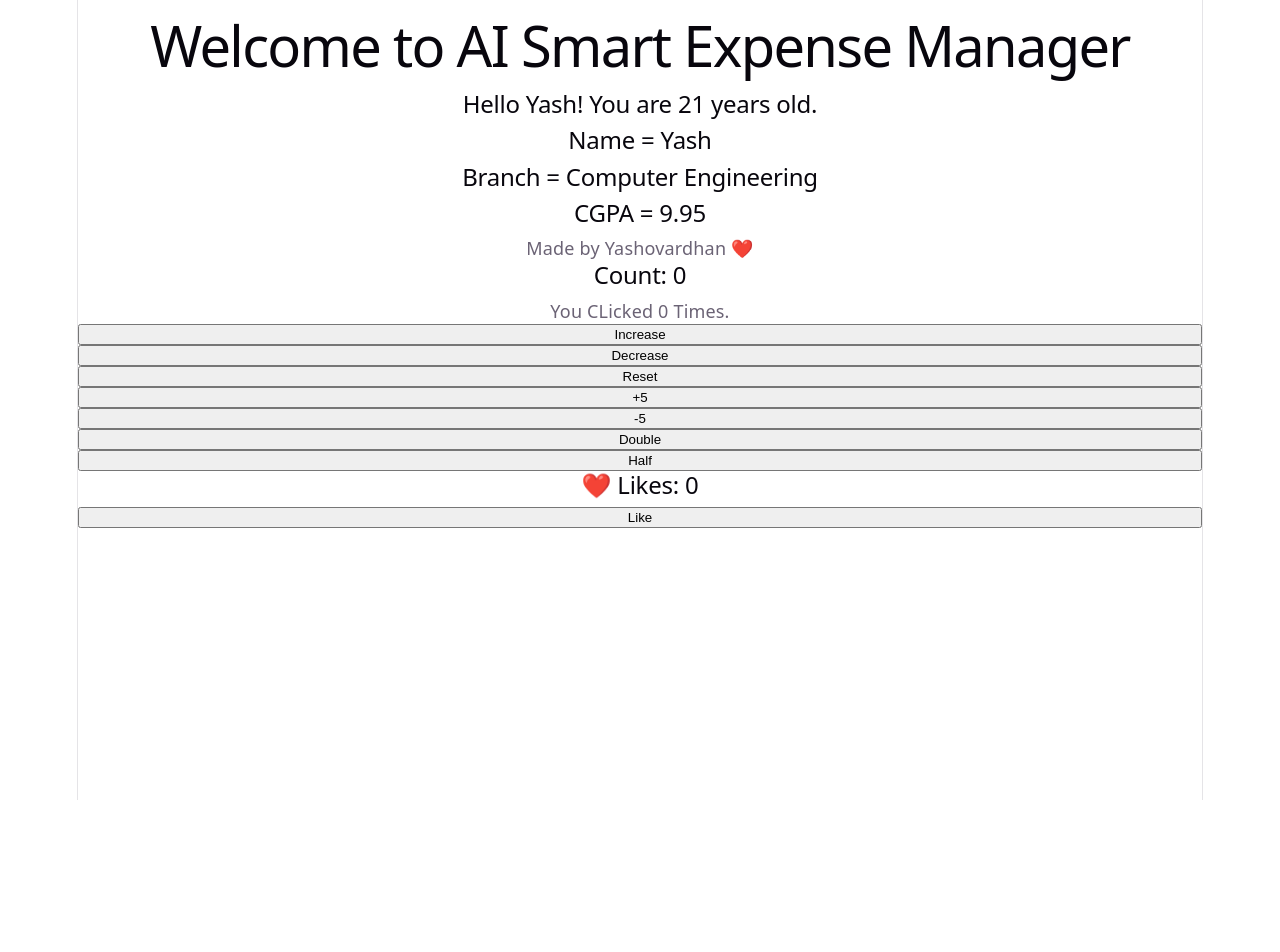
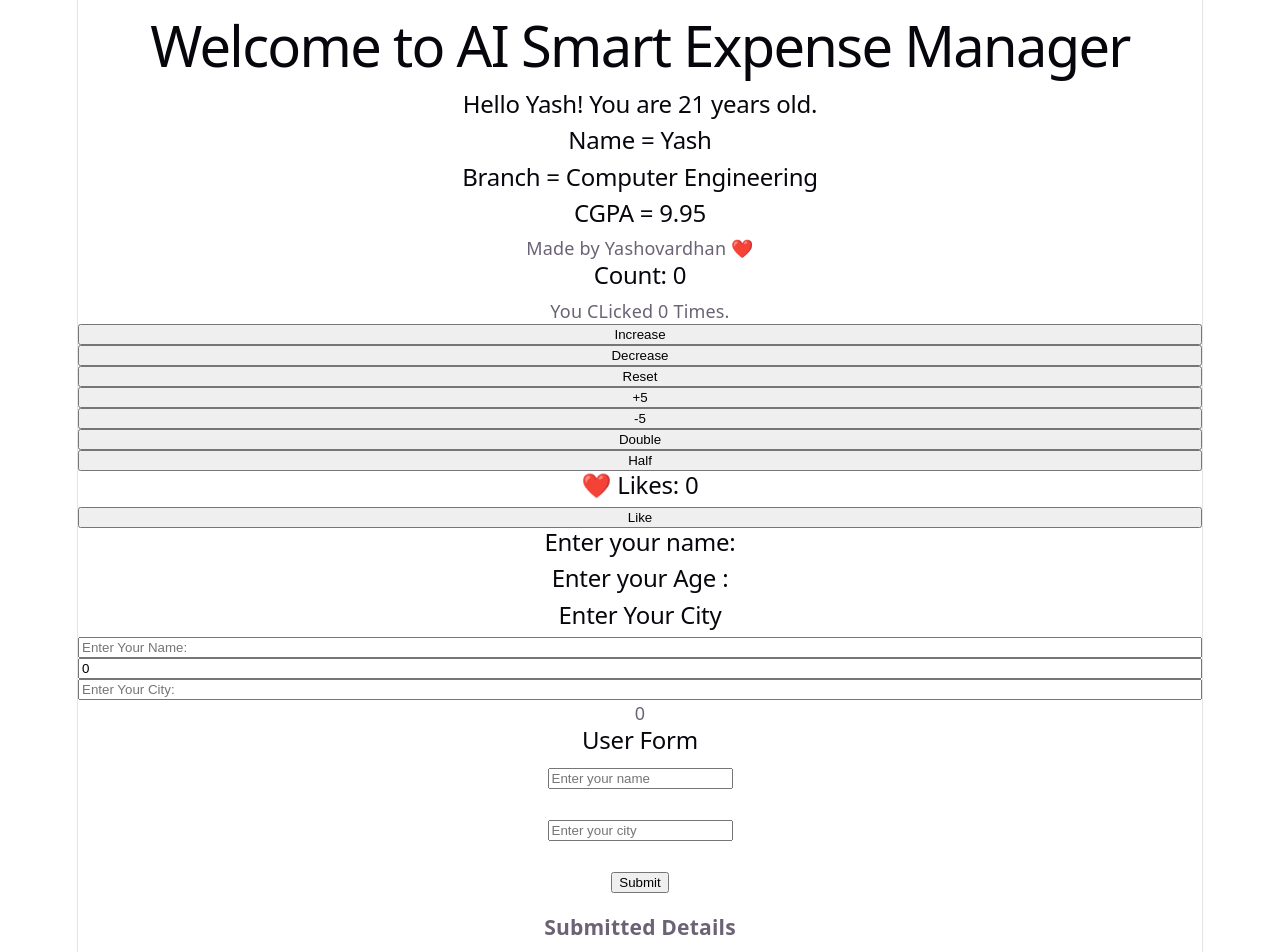
Before and after one commit to yashovardhan-redekar/AI-Smart-Expense-Manager, a React (Vite) app in the folder Client/: page / in a window 1280 px wide. Shown: the top 952 px of the page. Before the commit the page ends 800 px from the top, so only its background shows below. Built offline with nearby package versions, Linux system fonts and the light colour scheme.

Commit message:
Learned about forms and the Submit, and onclick

```diff
--- a/Client/src/App.tsx
+++ b/Client/src/App.tsx
@@ -4,6 +4,8 @@ import Footer from "./components/Footer";
 import Student from "./components/Student";
 import Counter from "./components/Counter";
 import LikeButton from "./components/LikeButton";
+import NameInput from "./components/NAmeInput";
+import UserForm from "./components/UserForm";
 
 function App() {
   return (
@@ -18,6 +20,8 @@ function App() {
       <Footer />
       <Counter />
       <LikeButton />
+      <NameInput />
+      <UserForm />
     </>
   );
 }
--- /dev/null
+++ b/Client/src/components/NameInput.tsx
@@ -0,0 +1,40 @@
+import { useState } from "react";
+
+function NameInput() {
+    const [name, setName] = useState("");
+    const [age, setAge] = useState(0);
+    const [city,setCity] = useState("");
+
+    return(
+        <>
+            <h2>Enter your name:</h2>
+            <h2>Enter your Age :</h2>
+            <h2>Enter Your City</h2>
+            <input
+            type = "text"
+            placeholder = "Enter Your Name:"
+            value = {name}
+            onChange = {(e) => setName(e.target.value)}
+            />
+            <input
+            type = "number"
+            placeholder = "ENter your age"
+            value = {age}
+            onChange = {(a) => setAge(parseInt(a.target.value))}
+            />
+
+            <input
+            type = "text"
+            placeholder = "Enter Your City:"
+            value = {city}
+            onChange = {(c) => setCity(c.target.value)}
+            />
+            {name && <h3>Hello {name}!</h3>}
+            {age && <h3>Your age is : {age}</h3>}
+            {city && <h3>Your City is : {city}</h3>}
+
+        </>
+    );
+}
+
+export default NameInput;
--- /dev/null
+++ b/Client/src/components/UserForm.tsx
@@ -0,0 +1,52 @@
+import { useState } from "react";
+
+function UserForm() {
+  const [name, setName] = useState("");
+  const [city, setCity] = useState("");
+
+  const [submittedName, setSubmittedName] = useState("");
+  const [submittedCity, setSubmittedCity] = useState("");
+
+  const handleSubmit = (e: React.FormEvent<HTMLFormElement>) => {
+    e.preventDefault();
+
+    setSubmittedName(name);
+    setSubmittedCity(city);
+  };
+
+  return (
+    <>
+      <h2>User Form</h2>
+
+      <form onSubmit={handleSubmit}>
+        <input
+          type="text"
+          placeholder="Enter your name"
+          value={name}
+          onChange={(e) => setName(e.target.value)}
+        />
+
+        <br />
+        <br />
+
+        <input
+          type="text"
+          placeholder="Enter your city"
+          value={city}
+          onChange={(e) => setCity(e.target.value)}
+        />
+
+        <br />
+        <br />
+
+        <button type="submit">Submit</button>
+      </form>
+
+      <h3>Submitted Details</h3>
+      <p>Name: {submittedName}</p>
+      <p>City: {submittedCity}</p>
+    </>
+  );
+}
+
+export default UserForm;
```
